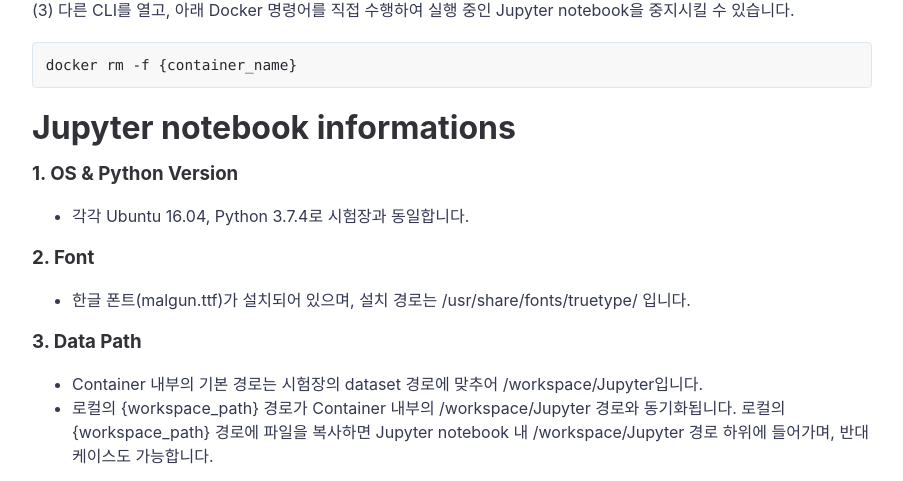
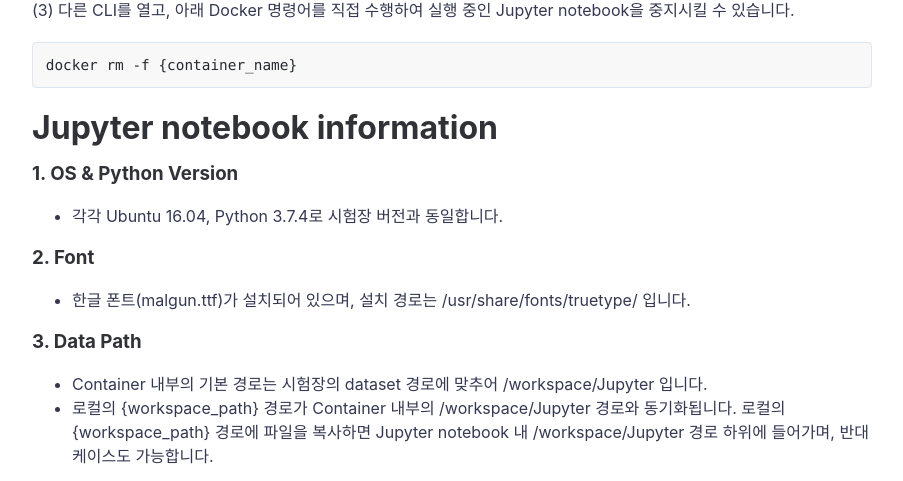
Before and after one commit to hjben/hjben.github.io, a Jekyll site: the page built from _posts/2023-11-25-adp-docker.md, in a window 1280 px wide and 900 px high, scrolled down 3094 px. Shown: the part 152-633 px from the top of the window, without its empty margins (188-1091 px from the left). Built offline with Jekyll 4.4.1, drawn with Linux system fonts in a browser that asks for light colours; nearby versions of some CDN libraries; comment, search, counter and statistics services are not loaded.

Commit message:
Update 2023-11-25-adp-docker.md

````diff
--- a/_posts/2023-11-25-adp-docker.md
+++ b/_posts/2023-11-25-adp-docker.md
@@ -63,15 +63,15 @@ docker exec -it {container_name} bash -c "jupyter-notebook --ip=0.0.0.0"
 docker rm -f {container_name}
 ```
 
-# Jupyter notebook informations
+# Jupyter notebook information
 ### 1. OS & Python Version
-- 각각 Ubuntu 16.04, Python 3.7.4로 시험장과 동일합니다.
+- 각각 Ubuntu 16.04, Python 3.7.4로 시험장 버전과 동일합니다.
 
 ### 2. Font
 - 한글 폰트(malgun.ttf)가 설치되어 있으며, 설치 경로는 /usr/share/fonts/truetype/ 입니다.
 
 ### 3. Data Path
-- Container 내부의 기본 경로는 시험장의 dataset 경로에 맞추어 /workspace/Jupyter입니다.
+- Container 내부의 기본 경로는 시험장의 dataset 경로에 맞추어 /workspace/Jupyter 입니다.
 - 로컬의 {workspace_path} 경로가 Container 내부의 /workspace/Jupyter 경로와 동기화됩니다. 로컬의 {workspace_path} 경로에 파일을 복사하면 Jupyter notebook 내 /workspace/Jupyter 경로 하위에 들어가며, 반대 케이스도 가능합니다.
 
 ### 4. Python Packages
````
